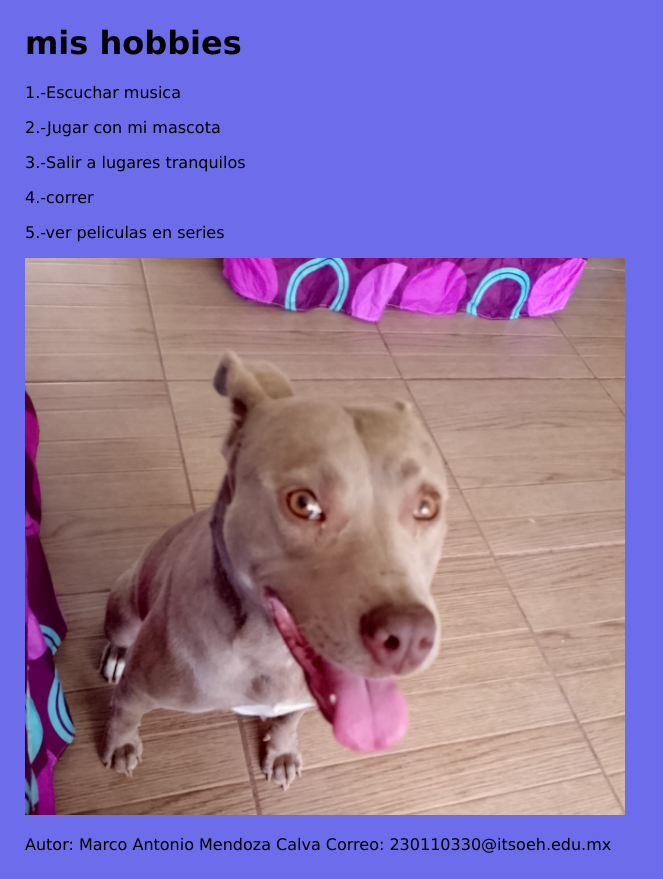
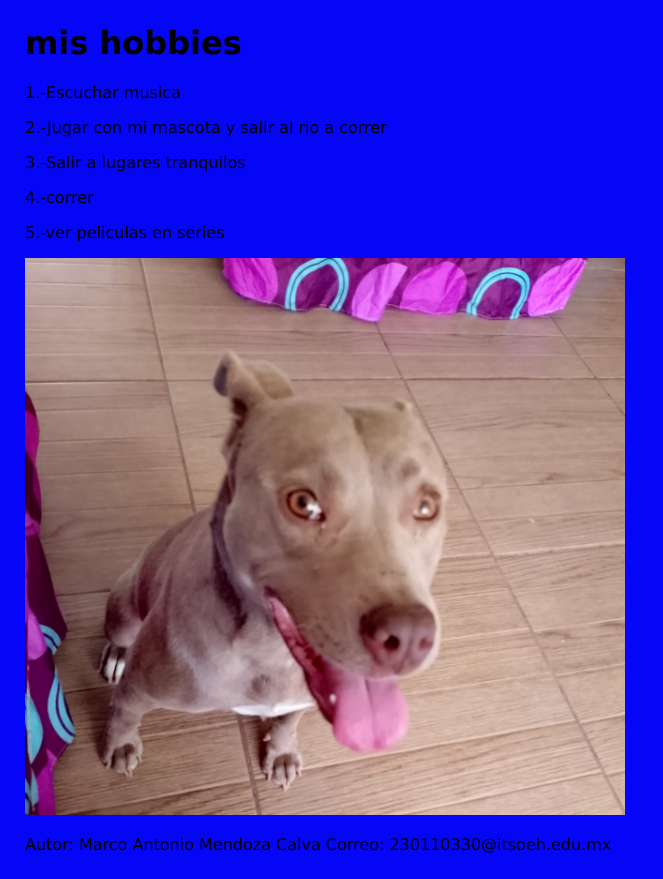
Before and after one commit to MARCOANTONIOMMMMM/MARCOANTONIOMMMM.github.io, a plain HTML site: page index.html in a window 1280 px wide. Shown: the part 3843-4722 px from the top of the page, without its empty margins (0-663 px from the left). Drawn offline with Linux system fonts and the light colour scheme.

Commit message:
se añadio un poco de texto y se cambio el color

```diff
--- a/index.html
+++ b/index.html
@@ -35,7 +35,7 @@
     <img src="musica que me agrada .jpg" alt="imajen tomada de mi celular " width="600">
     <h1>mis hobbies </h1>
     <p>1.-Escuchar musica </p>
-    <P>2.-Jugar con mi mascota </P>
+    <P>2.-Jugar con mi mascota y salir al rio a correr </P>
     <p>3.-Salir a lugares tranquilos </p>
     <p>4.-correr </p>
     <p>5.-ver peliculas en series </p>
--- a/style.css
+++ b/style.css
@@ -1,6 +1,6 @@
 body {
     margin: 25px;
-    background-color: rgb(109, 109, 235);
+    background-color: rgb(5, 5, 247);
     color: black;
     font-family: Verdana, sans-serif;
     font-size: 16px;
```
